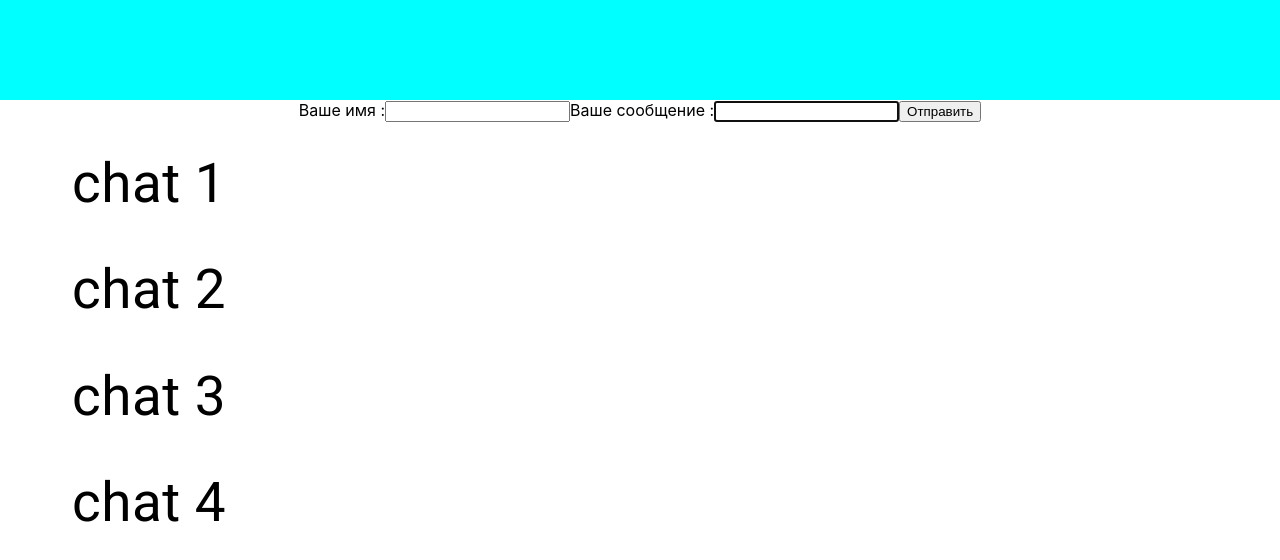
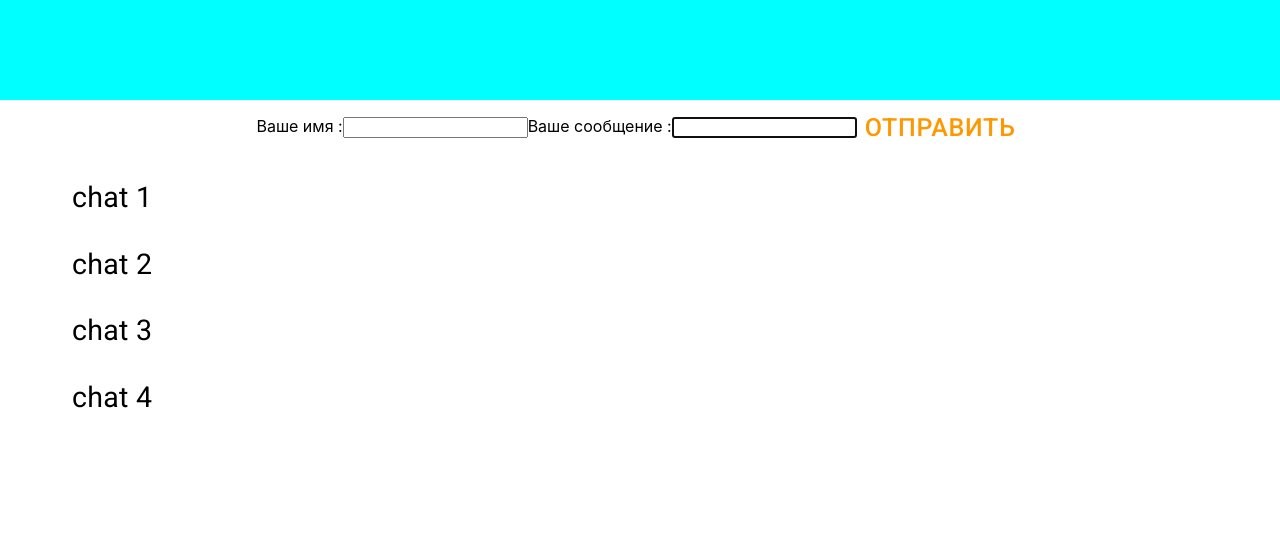
Before and after one commit to Budalov-Dmitry/React, a React (Create React App) app in the folder gbreact/: page /ChatList in a window 1280 px wide. Shown: the top 560 px of the page. Built offline with nearby package versions, Linux system fonts and the light colour scheme.

Commit message:
lesson-3

```diff
--- a/gbreact/src/App.js
+++ b/gbreact/src/App.js
@@ -16,7 +16,7 @@ function App() {
         },
       },
     typography: {
-        fontSize: 48,
+        fontSize: 25,
       },
   });
 
--- a/gbreact/src/Chat.js
+++ b/gbreact/src/Chat.js
@@ -1,4 +1,6 @@
 import React, { useEffect, useRef } from 'react';
+import { Button, Input } from '@mui/material';
+import { Box } from '@mui/system';
 
 const Chat = props => {
 
@@ -31,27 +33,27 @@ const Chat = props => {
 
 
     return (
-        <div>
+        <Box>
             Ваше имя :
             <input autoFocus={true}  ref={refName}></input>
             Ваше сообщение :
             <input autoFocus={true}   ref={refMessage}></input>
-            <button onClick={() => setMessageList(prevState =>[... prevState,{
+            <Button onClick={() => setMessageList(prevState =>[... prevState,{
                 id:getId(prevState),
                 text:refMessage.current.value,
                 author:refName.current.value,
                 date:dateNow
-            }])}>Отправить</button>
+            }])}>Отправить</Button>
             {messageList.map((message => {
                 return (
-                    <div key={message.id}>
+                    <Box key={message.id}>
                         {message.author}
                         {message.date}
                         {message.text}
-                    </div>
+                    </Box>
                 )
             }))}
-        </div>
+        </Box>
     );
 };
 
```
